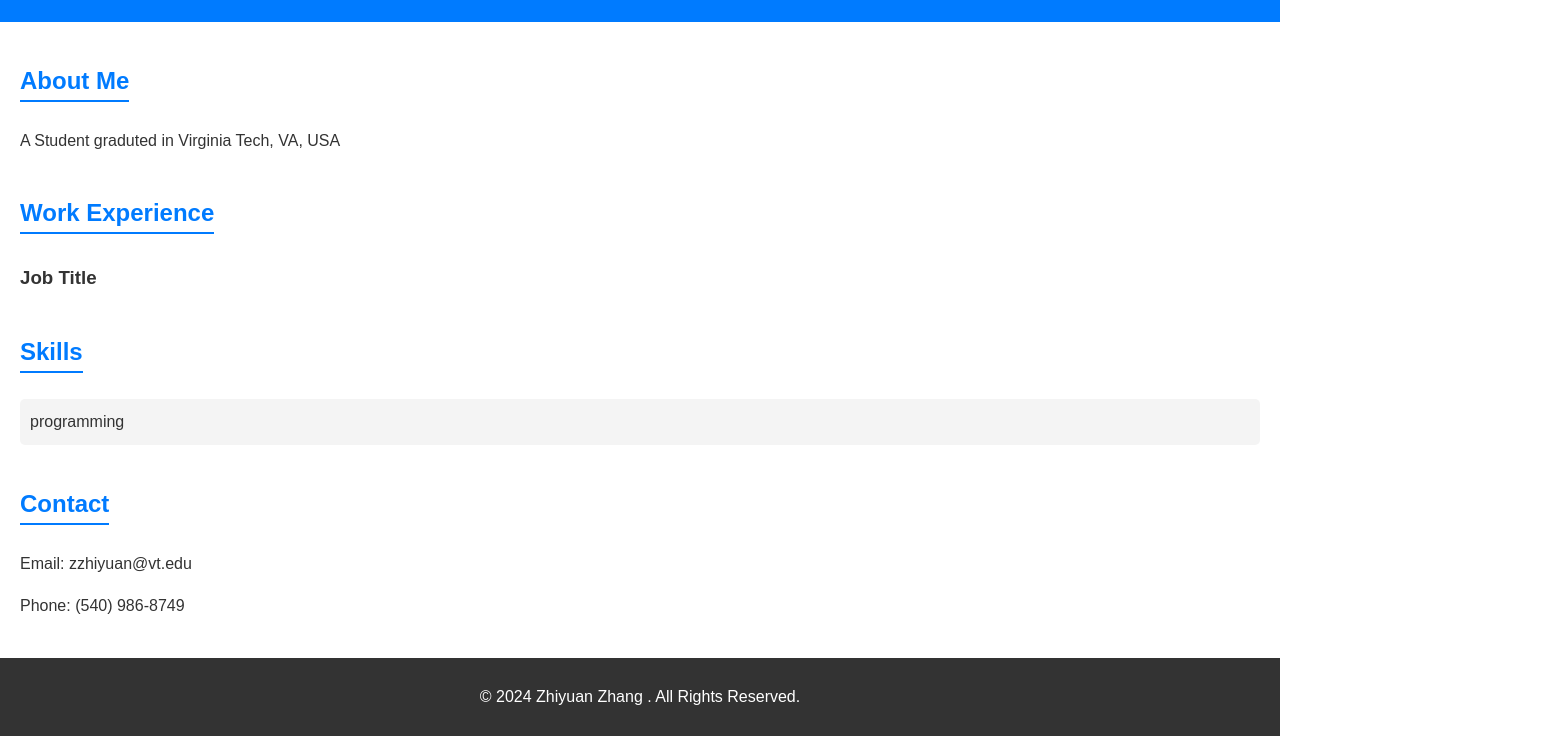
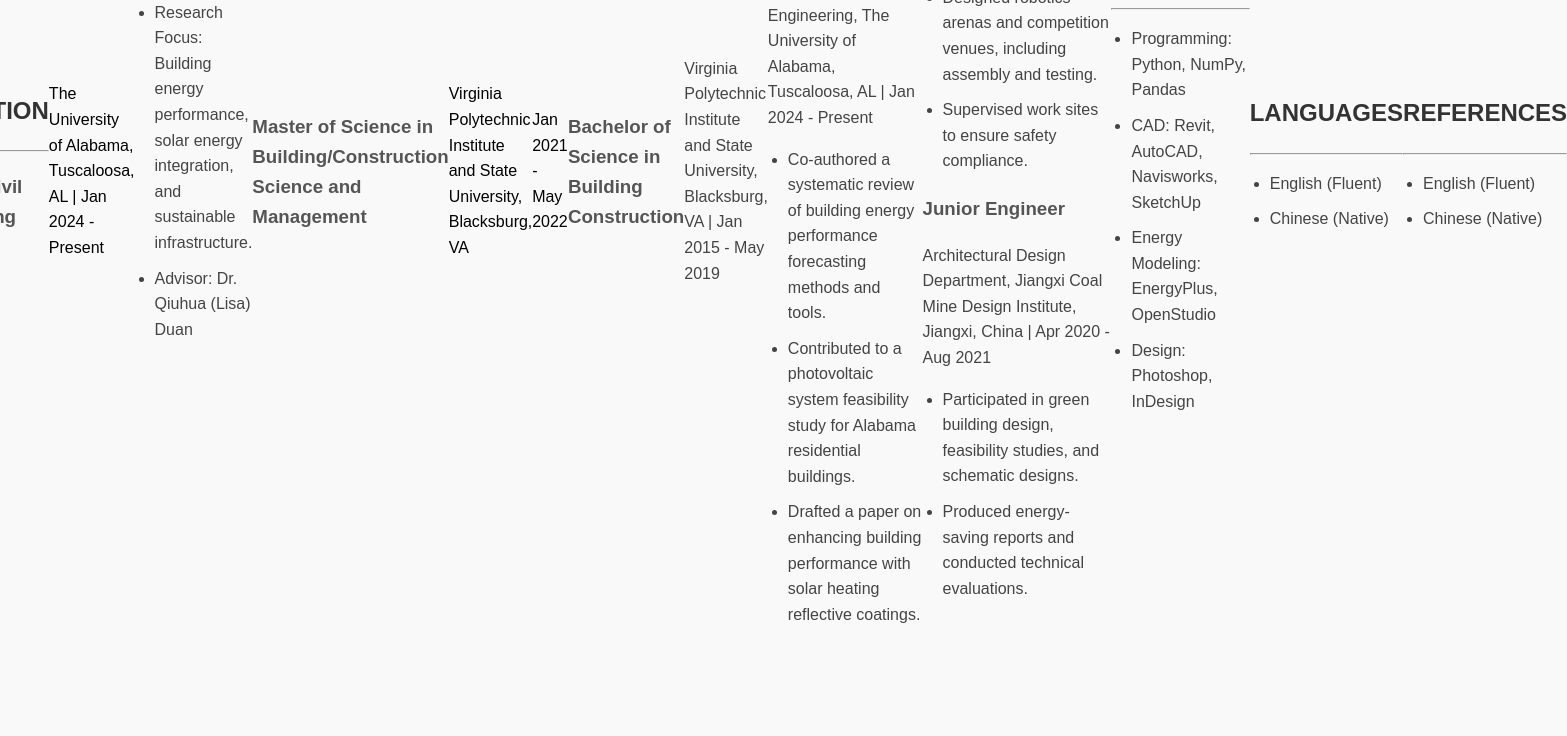
Before and after one commit to YizhouYang1129/YizhouYang1129.github.io, a plain HTML site: page index.html in a window 1280 px wide. Shown: the part 249-985 px from the top of the page, 1567 px wide, since content can reach past the window. After the commit the page ends 892 px from the top, so only its background shows below. Drawn offline with Linux system fonts and the light colour scheme; files that its build step writes are made by us from their sources.

Commit message:
add more

```diff
--- a/css/styles.css
+++ b/css/styles.css
@@ -1,65 +1,68 @@
-/* General Reset */
+body {
+    font-family: Arial, sans-serif;
+    line-height: 1.6;
+    background-color: #f9f9f9;
+    margin: 0;
+    padding: 20px;
+}
+.container {
+    /* max-width: 800px; */
+    margin: auto;
+    background: white;
+    /* padding: 20px; */
+    border-radius: 5px;
+    box-shadow: 0 2px 10px rgba(0, 0, 0, 0.1);
+}
+h1, h2 {
+    text-align: center;
+    color: #333;
+}
+h3 {
+    color: #555;
+    margin-top: 20px;
+}
+p, li {
+    margin: 10px 0;
+    color: #444;
+}
+ul {
+    padding-left: 20px;
+}
+.section {
+    margin-bottom: 20px;
+}
+.contact {
+    text-align: center;
+}
+.contact a {
+    color: #007BFF;
+    text-decoration: none;
+}
+.contact a:hover {
+    text-decoration: underline;
+}
+.row {
+    display: flex;
+    justify-content: space-between;
+    align-items: center;
+}
+.left {
+    width: 70%; /* Adjust as needed */
+}
+.right {
+    width: 30%; /* Adjust as needed */
+}
+
 body {
     margin: 0;
-    font-family: Arial, sans-serif;
-    color: #333;
-    line-height: 1.6;
+    height: 100vh;
+    display: flex;
+    align-items: center;
+    justify-content: center;
+    background-color: #f9f9f9;
 }
-
-header {
-    background: #007BFF;
-    color: #fff;
-    padding: 20px 0;
-    text-align: center;
+.profile-pic {
+    width: 150px; /* Adjust size as needed */
+    height: auto;
+    border-radius: 50%; /* Makes the image circular */
 }
-
-header .profile-pic {
-    width: 150px;
-    height: 150px;
-    border-radius: 50%;
-    margin: 10px auto;
-    display: block;
-}
-
-h1 {
-    margin: 10px 0;
-}
-
-.subtitle {
-    font-style: italic;
-    color: #ddd;
-}
-
-main {
-    padding: 20px;
-}
-
-section {
-    margin-bottom: 20px;
-}
-
-h2 {
-    color: #007BFF;
-    border-bottom: 2px solid #007BFF;
-    display: inline-block;
-    margin-bottom: 10px;
-}
-
-ul {
-    list-style: none;
-    padding: 0;
-}
-
-ul li {
-    background: #f4f4f4;
-    margin: 5px 0;
-    padding: 10px;
-    border-radius: 5px;
-}
-
-footer {
-    background: #333;
-    color: #fff;
-    text-align: center;
-    padding: 10px 0;
-}
--- a/index.html
+++ b/index.html
@@ -1,47 +1,96 @@
 <!DOCTYPE html>
 <html lang="en">
-<head>
-    <meta charset="UTF-8">
-    <meta name="viewport" content="width=device-width, initial-scale=1.0">
-    <title>Zhiyuan Zhang - Resume</title>
-    <link rel="stylesheet" href="css/styles.css">
-</head>
+
 <body>
     <header>
-        <div class="container">
-            <img src="images/profile.png" alt="Your Profile Picture" class="profile-pic">
-            <h1>Zhiyuan Zhang</h1>
-        </div>
+        <body>
+            <img src="images/profile.png" alt="Yizhou Yang" class="profile-pic">
+        </body>
+        <h1>Yizhou Yang</h1>
+        <link rel="stylesheet" href="styles.css">
+        <p>Phone: +1 347-602-2336 | Email: <a href="mailto:yyang129@crimson.ua.edu">yyang129@crimson.ua.edu</a></p>
     </header>
-    <main>
-        <section id="about">
-            <h2>About Me</h2>
-            <p>A Student graduted in Virginia Tech, VA, USA</p>
-        </section>
-        <section id="experience">
-            <h2>Work Experience</h2>
-            <div class="job">
-                <h3>Job Title</h3>
-                <!-- <p><strong>Company</strong> | Duration</p>
-                <p>Description of responsibilities and achievements.</p> -->
-            </div>
-            <!-- Add more jobs as needed -->
-        </section>
-        <section id="skills">
-            <h2>Skills</h2>
-            <ul>
-                <li>programming</li>
-            </ul>
-        </section>
-        <section id="contact">
-            <h2>Contact</h2>
-            <p>Email: zzhiyuan@vt.edu</p>
-            <p>Phone: (540) 986-8749</p>
-        </section>
-    </main>
-    <footer>
-        <p>&copy; 2024 Your Name. All Rights Reserved.</p>
-    </footer>
-    <script src="js/script.js"></script>
+    <!-- <div class="container"> -->
+
+    <div class="section">
+        <h2>EDUCATION</h2>
+        <hr>
+        <h3>Ph.D. in Civil Engineering</h3>
+    </div>The University of Alabama, Tuscaloosa, AL | Jan 2024 - Present</div>
+    <ul>
+        <li>Research Focus: Building energy performance, solar energy integration, and sustainable
+            infrastructure.</li>
+        <li>Advisor: Dr. Qiuhua (Lisa) Duan</li>
+    </ul>
+    <h3>Master of Science in Building/Construction Science and Management</h3>
+    <div class="row">
+        <div class="left">Virginia Polytechnic Institute and State University, Blacksburg, VA</div>
+        <div class="right">Jan 2021 - May 2022</div>
+    </div>
+    <h3>Bachelor of Science in Building Construction</h3>
+    <p>Virginia Polytechnic Institute and State University, Blacksburg, VA | Jan 2015 - May 2019</p>
+    </div>
+
+    <div class="section">
+        <h2>RESEARCH EXPERIENCE</h2>
+        <hr>
+        <h3>Graduate Research Assistant</h3>
+        <p>Department of Civil, Construction, and Environmental Engineering, The University of Alabama, Tuscaloosa,
+            AL | Jan 2024 - Present</p>
+        <ul>
+            <li>Co-authored a systematic review of building energy performance forecasting methods and tools.</li>
+            <li>Contributed to a photovoltaic system feasibility study for Alabama residential buildings.</li>
+            <li>Drafted a paper on enhancing building performance with solar heating reflective coatings.</li>
+        </ul>
+    </div>
+
+    <div class="section">
+        <h2>PROFESSIONAL EXPERIENCE</h2>
+        <hr>
+        <h3>Field Designer</h3>
+        <p>Yindividual LLC, Blacksburg, VA | Sep 2022 - Aug 2023</p>
+        <ul>
+            <li>Designed robotics arenas and competition venues, including assembly and testing.</li>
+            <li>Supervised work sites to ensure safety compliance.</li>
+        </ul>
+        <h3>Junior Engineer</h3>
+        <p>Architectural Design Department, Jiangxi Coal Mine Design Institute, Jiangxi, China | Apr 2020 - Aug 2021
+        </p>
+        <ul>
+            <li>Participated in green building design, feasibility studies, and schematic designs.</li>
+            <li>Produced energy-saving reports and conducted technical evaluations.</li>
+        </ul>
+    </div>
+
+    <div class="section">
+        <h2>TECHNICAL SKILLS</h2>
+        <hr>
+        <ul>
+            <li>Programming: Python, NumPy, Pandas</li>
+            <li>CAD: Revit, AutoCAD, Navisworks, SketchUp</li>
+            <li>Energy Modeling: EnergyPlus, OpenStudio</li>
+            <li>Design: Photoshop, InDesign</li>
+        </ul>
+    </div>
+
+    <div class="section">
+        <h2>LANGUAGES</h2>
+        <hr>
+        <ul>
+            <li>English (Fluent)</li>
+            <li>Chinese (Native)</li>
+        </ul>
+    </div>
+
+    <div class="section">
+        <h2>REFERENCES</h2>
+        <hr>
+        <ul>
+            <li>English (Fluent)</li>
+            <li>Chinese (Native)</li>
+        </ul>
+    </div>
+    <!-- </div> -->
 </body>
+
 </html>
```
